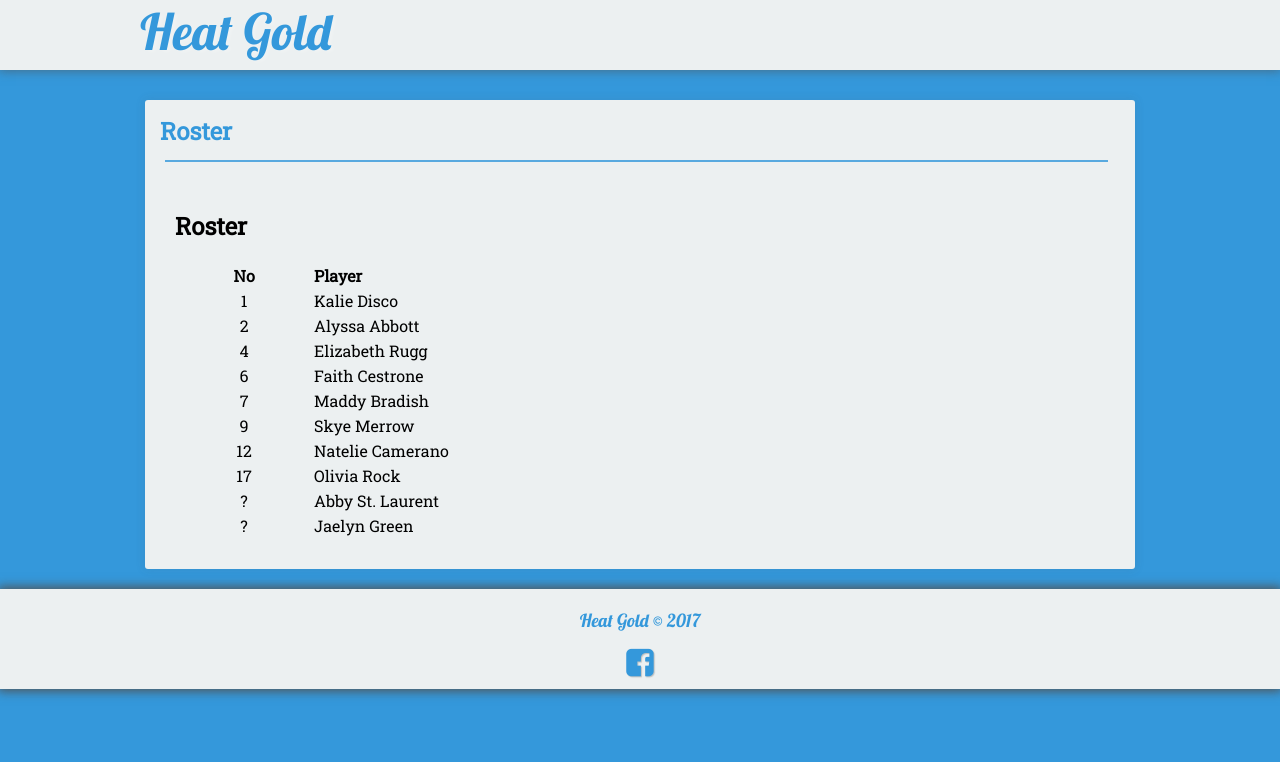
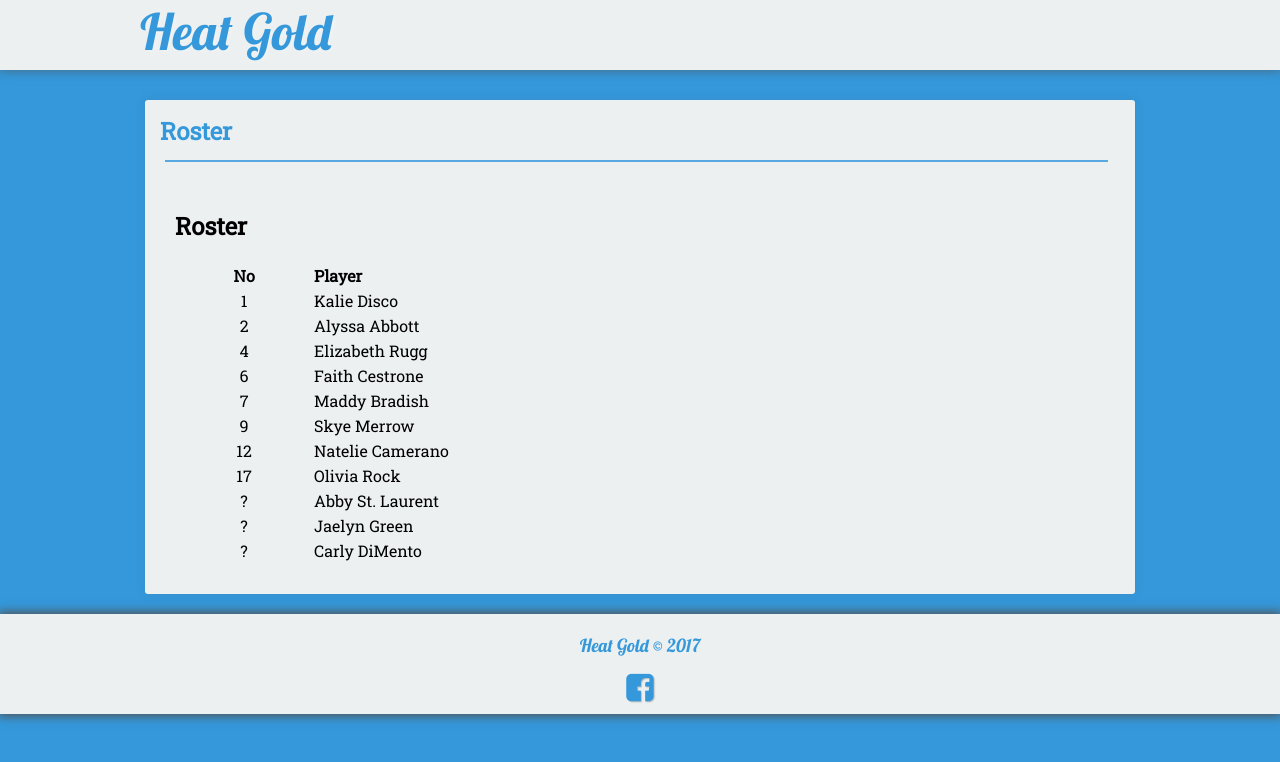
Before and after one commit to seanmerrow/ecf, a Jekyll site: the page built from roster/index.md, in a window 1280 px wide. Shown: the top 762 px of the page. Built offline with Jekyll 4.4.1, drawn with Linux system fonts in a browser that asks for light colours; nearby versions of some CDN libraries; our own code applies the rules of GitHub Pages for plain Markdown files.

Commit message:
Update index.md

```diff
--- a/roster/index.md
+++ b/roster/index.md
@@ -12,3 +12,4 @@
 | 17 |Olivia Rock|
 | ?  |Abby St. Laurent|
 | ?  |Jaelyn Green|
+| ?  |Carly DiMento|
```
